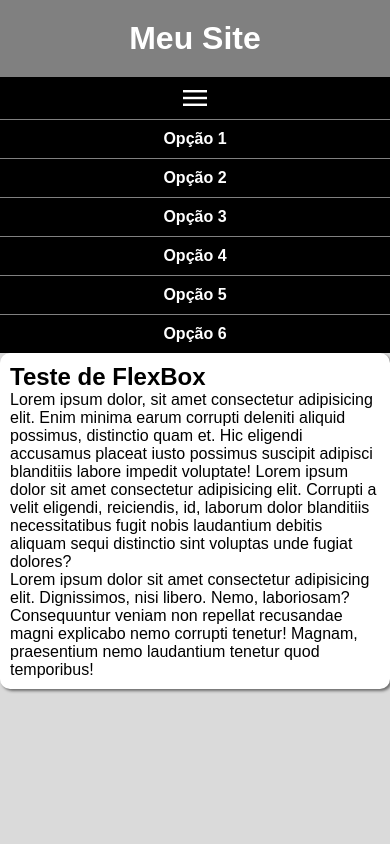
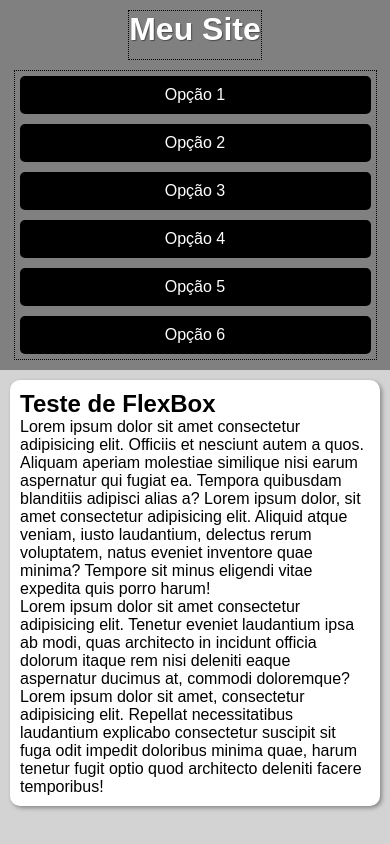
Before and after one commit to Joaovit77/Html5-Css3, a plain HTML site: page exercicios/ex027/flex013 - menu flexbox/index.html in a window 390 px wide. Drawn offline with nearby package versions, Linux system fonts and the light colour scheme.

Commit message:
comitado alterações

```diff
--- a/exercicios/ex027/flex013 - menu flexbox/index.html
+++ b/exercicios/ex027/flex013 - menu flexbox/index.html
@@ -3,17 +3,13 @@
 <head>
     <meta charset="UTF-8">
     <meta name="viewport" content="width=device-width, initial-scale=1.0">
-    <title>Menu FlexBox</title>
+    <title>Menu Flexbox</title>
     <link rel="stylesheet" href="style.css">
-    <link rel="stylesheet" href="mobile.css" media="screen and (max-width: 580px)">
-    <link rel="stylesheet" href="https://fonts.googleapis.com/css2?family=Material+Symbols+Outlined:opsz,wght,FILL,GRAD@20..48,100..700,0..1,-50..200&icon_names=menu" />
 </head>
-<body onresize="mudouTamanho()">
-    <header >
+<body>
+    <header>
         <h1>Meu Site</h1>
-        <span id="burguer" class="material-symbols-outlined">menu</span>
-        <nav id="itens">
-
+        <nav>
             <a href="#">Opção 1</a>
             <a href="#">Opção 2</a>
             <a href="#">Opção 3</a>
@@ -23,34 +19,9 @@
         </nav>
     </header>
     <main>
-        <section>
-            <h2>Teste de FlexBox</h2>
-            <p>Lorem ipsum dolor, sit amet consectetur adipisicing elit. Enim minima earum corrupti deleniti aliquid possimus, distinctio quam et. Hic eligendi accusamus placeat iusto possimus suscipit adipisci blanditiis labore impedit voluptate! Lorem ipsum dolor sit amet consectetur adipisicing elit. Corrupti a velit eligendi, reiciendis, id, laborum dolor blanditiis necessitatibus fugit nobis laudantium debitis aliquam sequi distinctio sint voluptas unde fugiat dolores?</p>
-            <p>Lorem ipsum dolor sit amet consectetur adipisicing elit. Dignissimos, nisi libero. Nemo, laboriosam? Consequuntur veniam non repellat recusandae magni explicabo nemo corrupti tenetur! Magnam, praesentium nemo laudantium tenetur quod temporibus!</p>
-        </section>
+        <h2>Teste de FlexBox</h2>
+        <p>Lorem ipsum dolor sit amet consectetur adipisicing elit. Officiis et nesciunt autem a quos. Aliquam aperiam molestiae similique nisi earum aspernatur qui fugiat ea. Tempora quibusdam blanditiis adipisci alias a? Lorem ipsum dolor, sit amet consectetur adipisicing elit. Aliquid atque veniam, iusto laudantium, delectus rerum voluptatem, natus eveniet inventore quae minima? Tempore sit minus eligendi vitae expedita quis porro harum!</p>
+        <p>Lorem ipsum dolor sit amet consectetur adipisicing elit. Tenetur eveniet laudantium ipsa ab modi, quas architecto in incidunt officia dolorum itaque rem nisi deleniti eaque aspernatur ducimus at, commodi doloremque? Lorem ipsum dolor sit amet, consectetur adipisicing elit. Repellat necessitatibus laudantium explicabo consectetur suscipit sit fuga odit impedit doloribus minima quae, harum tenetur fugit optio quod architecto deleniti facere temporibus!</p>
     </main>
-
-
-    <script>
-        let burguer = window.document.getElementById('burguer');
-        let item = document.getElementById('itens');
-        burguer.addEventListener('click' , clickMenu);
-        function clickMenu(){
-            if (item.style.display == 'flex'){
-                item.style.display = 'none'
-            } else {
-                item.style.display = 'flex'
-            }
-        }
-
-        function mudouTamanho() {
-        if (window.innerWidth > 580) {
-            item.style.display = 'flex';
-        } else {
-        item.style.display = 'none';
-        }
-}
-
-    </script>
 </body>
 </html>
--- a/exercicios/ex027/flex013 - menu flexbox/mobile.css
+++ /dev/null
@@ -1,30 +0,0 @@
-@charset "UTF-8";
-
-header{
-    padding: 0px;
-}
-
-header, header > nav{
-    flex-flow: column nowrap;
-}
-
-
-header > h1{
-    flex-basis: 50px;
-    padding-top:20px;
-    padding-bottom: 20px;
-}
-
-header > nav > a{
-    width: 100vw;
-    margin: 0;
-    border-radius: 0;
-    border-top: 1px solid gray;
-}
-
-
-span#burguer{
-    display: block;
-    width: 100vw;
-    padding: 5px;
-}
--- a/exercicios/ex027/flex013 - menu flexbox/style.css
+++ b/exercicios/ex027/flex013 - menu flexbox/style.css
@@ -1,15 +1,15 @@
 @charset "UTF-8";
 
 *{
-    margin: 0px;
-    padding: 0px;
-    font-family: Arial, Helvetica, sans-serif;
+    margin:0;
+    padding: 0;
     box-sizing: border-box;
 }
 
 body{
-    font-size: 1rem;
-    background-color: rgb(218, 218, 218);
+    font-family: Arial, Helvetica, sans-serif;
+    font-size: 1em;
+    background-color: lightgray;
     height: 100vh;
     width: 100vw;
 }
@@ -24,59 +24,56 @@ header{
     align-items: center;
 }
 
-span#burguer{
-    font-size: 2rem;
-    text-shadow: 1px 1px 1px black;
-    background-color: black;
-    text-align: center;
-    display: none;
-}
-
 header > h1{
-    /*border: 1px dotted black; */
+    border: 1px dotted black;
     flex: 0 0 200px;
     text-align: center;
+    text-shadow: 1px 1px 1px rgba(0, 0, 0, 0.425);
 }
 
 header > nav{
-    /*border: 1px dotted black;
-    */
+    border: 1px dotted black;
     display: flex;
     flex-flow: row wrap;
     justify-content: flex-end;
 }
 
-header > nav > a{
+header > nav a{
     text-decoration: none;
     color: white;
+    background-color: black;
     padding: 10px;
     margin: 5px;
-    background-color: black;
-    font-weight: 600;
     border-radius: 5px;
     text-align: center;
 }
 
-header > nav > a:hover, span#burguer:hover{
+header > nav a:hover{
+    text-decoration: underline;
     background-color: white;
     color: black;
     transition: background-color 0.5s;
-    box-shadow: 1px 1px 1px rgba(0, 0, 0, 0.459);
-    cursor: pointer;
 }
 
-
 main{
-    display: flex;
-    flex-flow: row wrap;
-    align-items: center;
-    justify-content: center;
+    background-color: white;
+    margin: 10px;
+    padding: 10px;
+    border-radius: 10px;
+    box-shadow: 2px 2px 4px rgba(0, 0, 0, 0.363);
 }
 
-section{
-    background-color: white;
-    padding: 10px;
-    border-radius: 10px;
-    box-shadow: 2px 2px 3px rgba(0, 0, 0, 0.5);
-    max-width: 600px;
+@media screen and (max-width:565px) {
+   header, header >  nav{
+    flex-flow: column nowrap;
+   }
+
+   header h1{
+    flex-basis: 50px;
+    margin-bottom: 10px;
+   }
+
+   header > nav > a{
+    width: 90vw;
+   }
 }
--- /dev/null
+++ b/exercicios/ex027/flex014/style.css
@@ -0,0 +1,76 @@
+@charset "UTF-8";
+
+*{
+    margin: 0;
+    padding: 0;
+    box-sizing: border-box;
+}
+
+body{
+    font-family: Arial, Helvetica, sans-serif;
+    font-size: 1rem;
+    line-height: 1.5rem;
+    width: 100%;
+    min-height: 100vh;
+}
+
+p{
+    margin-bottom: 10px;
+    text-align: justify;
+}
+
+h1, h2{
+    text-align: left;
+    line-height: 1.2em;
+    margin-bottom: 20px;
+}
+
+header, section.normal{
+    padding: 20px;
+}
+
+
+section.flex-content{
+    padding: 20px;
+    background-color: rgba(156, 156, 156, 0.534);
+    display: flex;
+    flex-flow: column nowrap;
+}
+
+
+article.text-media{
+    display: flex;
+    flex-flow: row wrap;
+    justify-content: space-between;
+}
+
+article.media-text{
+    display: flex;
+    flex-flow: row wrap-reverse;
+    justify-content: space-between;
+}
+
+article > div.text{
+    flex: 1 1 500px;
+}
+
+article > div.media{
+    flex: 1 1 500px;
+}
+
+div.media > img{
+    display: block;
+    margin: auto;
+    width: 300px;
+    padding: 10px;
+}
+
+div.media iframe{
+    display: block;
+    margin: auto;
+    padding-left: 10px;
+    width: 100%;
+    max-width: 560px;
+    aspect-ratio: 16 / 9;
+    height: auto;
+}
```
Also changed, not shown: exercicios/ex027/flex014/index.html (added, +42 -0 lines), exercicios/ex027/flex014/imagem.png (added).
